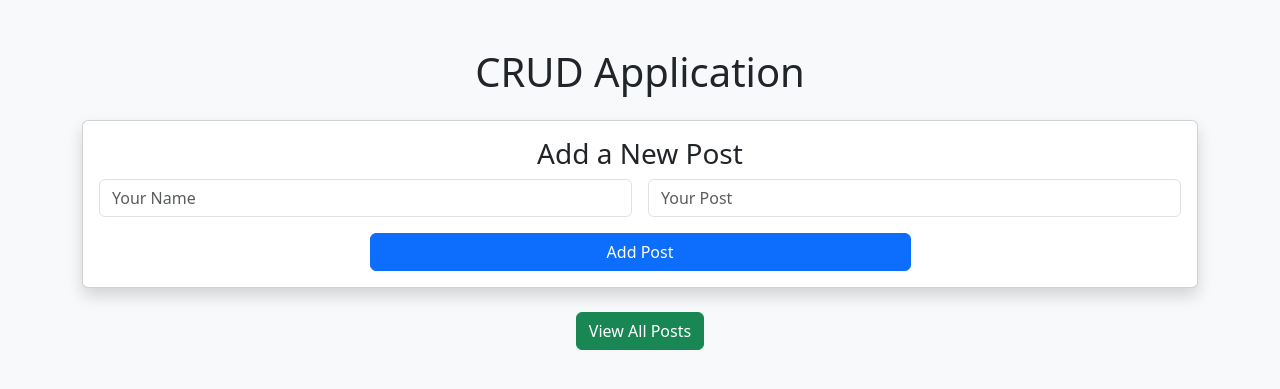
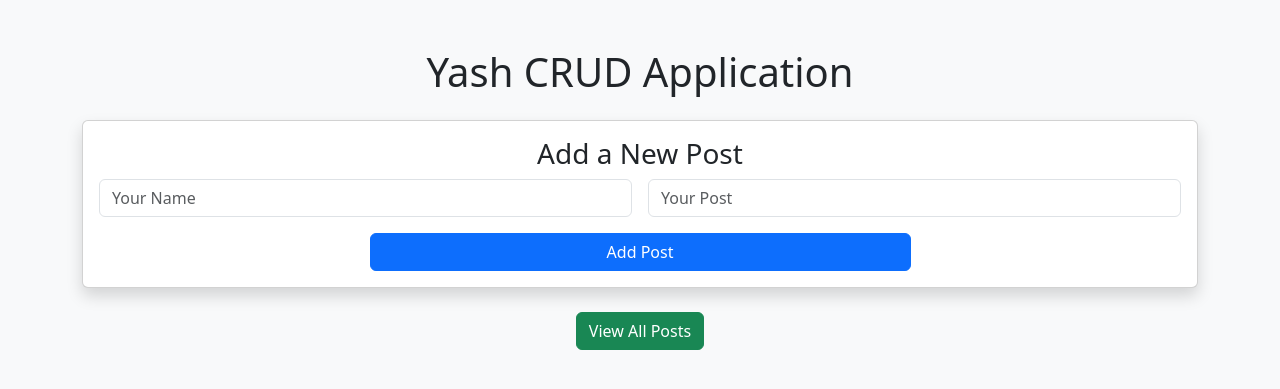
Before and after one commit to yashsinghshiva/yash_crud_application, a Flask app: page / in a window 1280 px wide. Shown: the top 389 px of the page. Run offline with Flask 2, Linux system fonts and the light colour scheme; parts of the project's set-up code (start-up, migrations or seed data) failed here and were passed over; some libraries are stand-ins or nearby versions.

Commit message:
Update index.html

```diff
--- a/templates/index.html
+++ b/templates/index.html
@@ -11,7 +11,7 @@
 
 <body class="bg-light">
     <div class="container py-5">
-        <h1 class="text-center mb-4">CRUD Application</h1>
+        <h1 class="text-center mb-4">Yash CRUD Application</h1>
 
         <!-- Form to Add a New Post -->
         <div class="card shadow mb-4">
```
